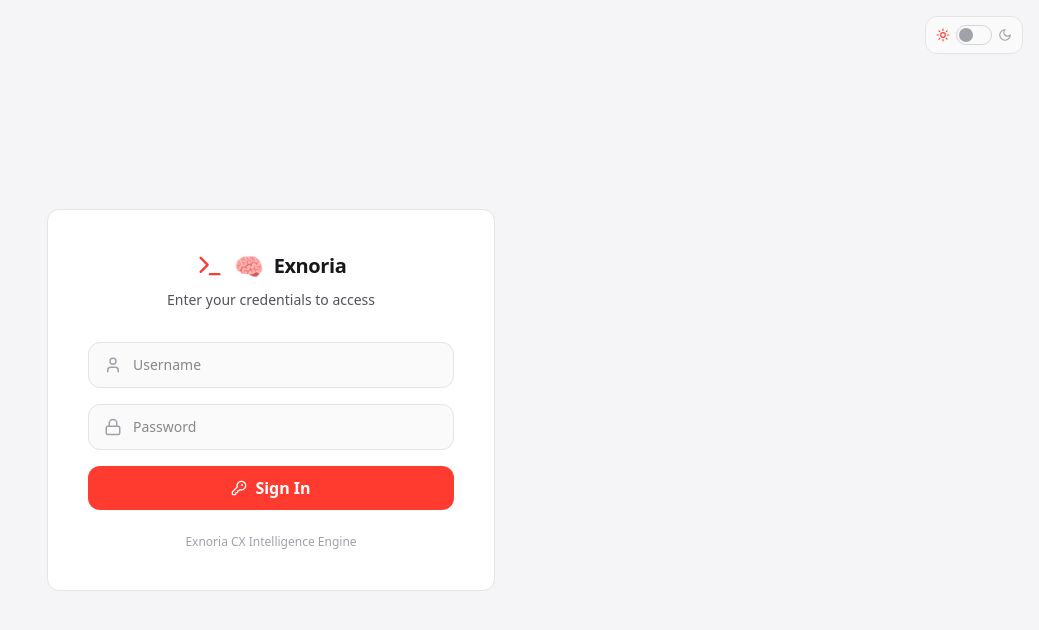
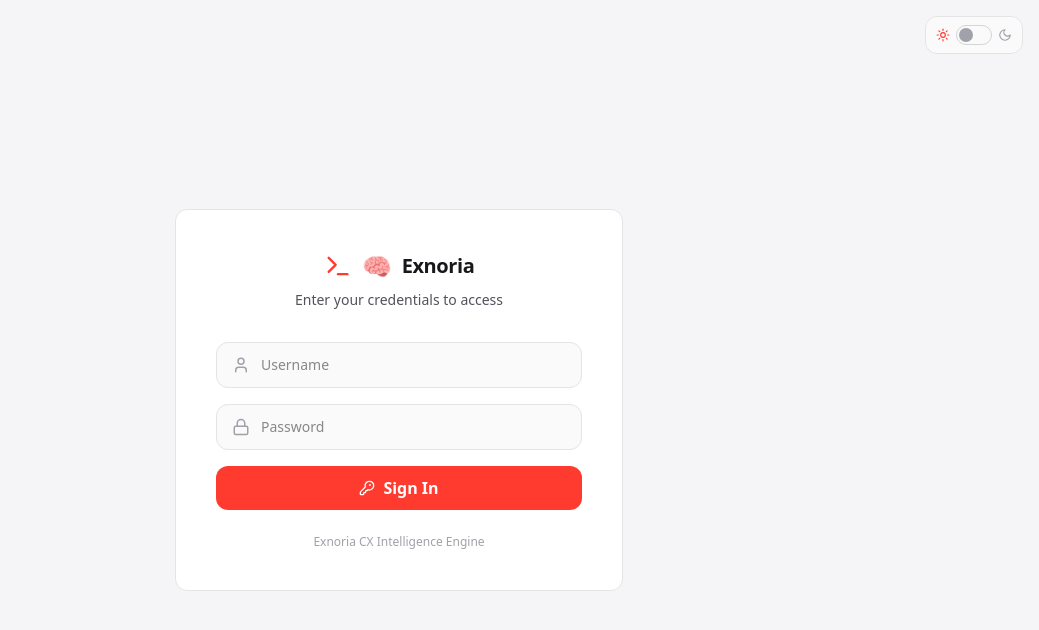
Before and after one commit to alef-garrido/xnoria-agentic-engine, a Next.js app in the folder layers/dashboard/: page /login in a window 1280 px wide. Shown: the top 630 px of the page, without its empty margins (241-1280 px from the left). Built offline with nearby package versions, Linux system fonts and the light colour scheme; no server answers.

Commit message:
fix(dashboard): remove negative sidebar margin from login page

```diff
--- a/layers/dashboard/src/app/login/page.tsx
+++ b/layers/dashboard/src/app/login/page.tsx
@@ -125,7 +125,7 @@
 
 export default function LoginPage() {
   return (
-    <div className="min-h-screen flex items-center justify-center p-4 -ml-[var(--layout-sidebar-w)] bg-[var(--background)]">
+    <div className="min-h-screen flex items-center justify-center p-4 bg-[var(--background)]">
       {/* Theme Toggle */}
       <ThemeToggle className="fixed top-4 right-4 z-50 px-2.5 py-2 rounded-lg bg-[var(--surface-elevated)] border border-[var(--border)]" />
       <div className="w-full max-w-md">
```
